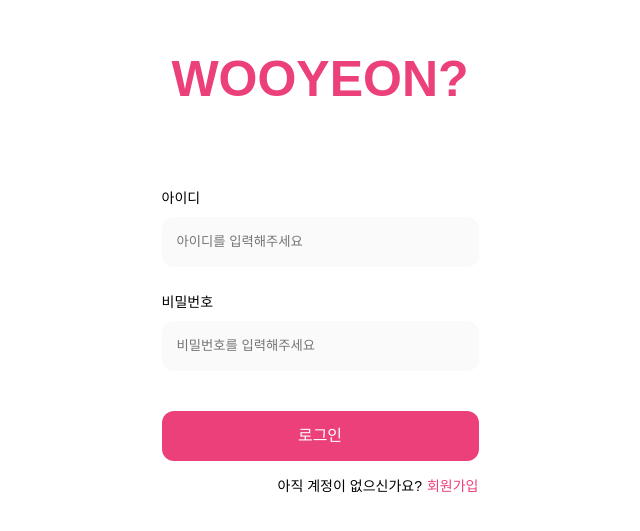
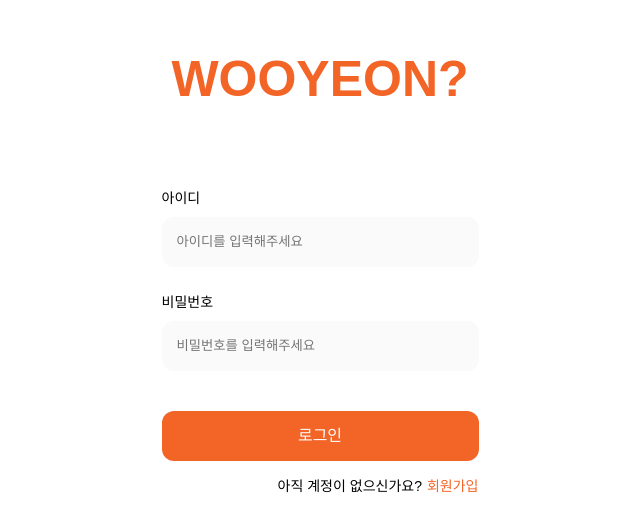
Before and after one commit to 14KGun/5KY, a React (Vite) app in the folder web/: page /login in a window 1280 px wide. Shown: the part 131-662 px from the top of the page, without its empty margins (320-960 px from the left). Built offline with nearby package versions, Linux system fonts and the light colour scheme; a web font is replaced by a local one.

Commit message:
change color

```diff
--- a/web/src/screens/Login/Login.jsx
+++ b/web/src/screens/Login/Login.jsx
@@ -14,7 +14,7 @@ const Container = styled.div`
 const Title = styled.div`
   font-size: 50px;
   font-weight: Bold;
-  color: #ec407a;
+  color: #F36427;
   margin-bottom: 71px;
 `;
 
@@ -39,7 +39,7 @@ const Input = styled.input`
   padding: 0 15px;
   &:focus {
     outline: none;
-    box-shadow: 0px 0px 2px #ec407a;
+    box-shadow: 0px 0px 2px #F36427;
   }
 `;
 
@@ -50,7 +50,7 @@ const LoginBtn = styled.div`
   flex-direction: column;
   align-items: center;
   justify-content: center;
-  background-color: #ec407a;
+  background-color: #F36427;
   color: white;
   font-size: 16px;
   font-weight: 750;
@@ -72,7 +72,7 @@ const Info = styled.div`
 `;
 
 const SignupBtn = styled.div`
-  color: #ec407a;
+  color: #F36427;
   font-weight: 700;
   margin-left: 5px;
   &:hover {
```
